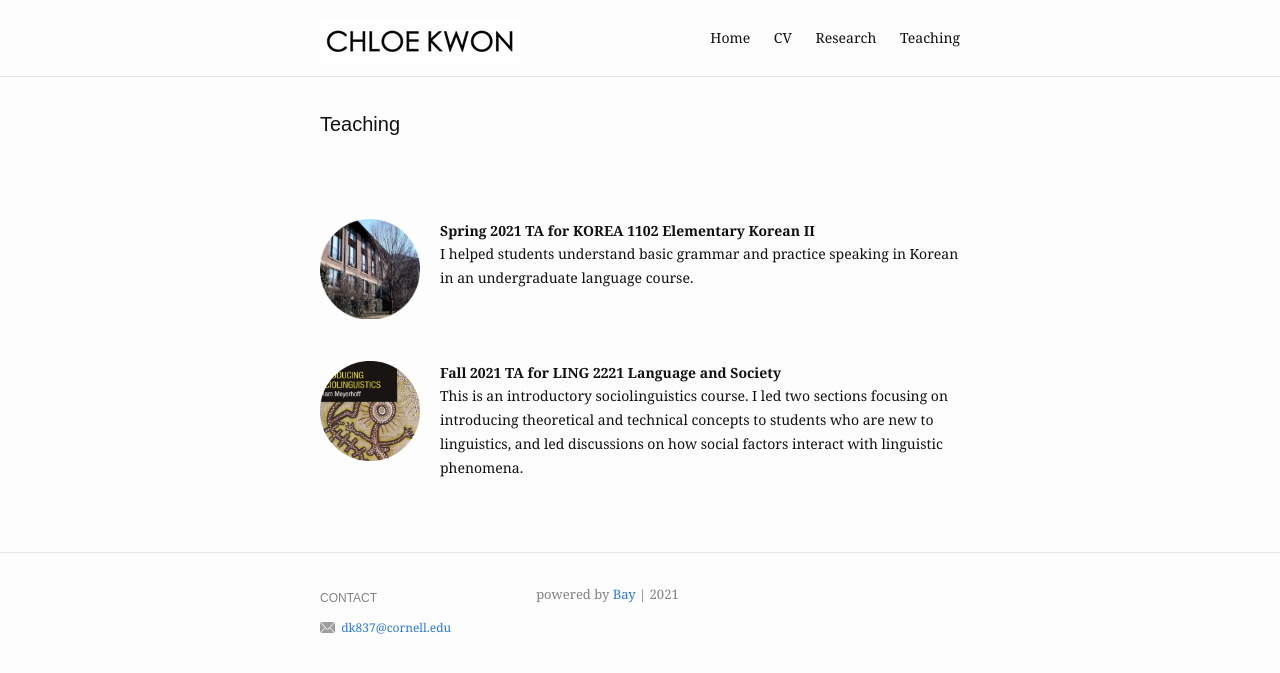
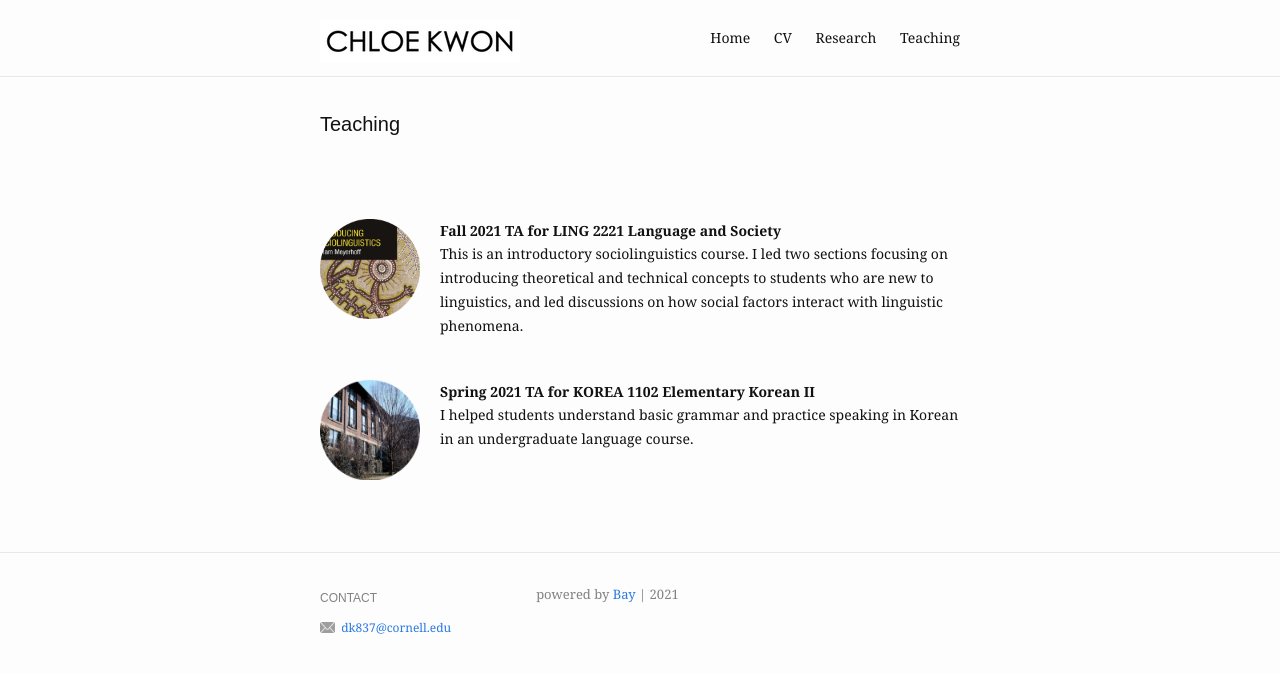
Before and after one commit to chloedkkwon/chloedkkwon.github.io, a Jekyll site: the page built from teaching.md, in a window 1280 px wide. Shown: the top 673 px of the page. Built offline with Jekyll 4.4.1, drawn with Linux system fonts in a browser that asks for light colours.

Commit message:
Add files via upload

```diff
--- a/teaching.md
+++ b/teaching.md
@@ -3,17 +3,19 @@ layout: work
 title: Teaching
 slug: /teaching
 items:
+  - title: Fall 2021 TA for LING 2221 Language and Society
+    image:
+      src: /assets/img/work/meyerhoff.png
+      alt: meyerhoff
+    description: This is an introductory sociolinguistics course. I led two sections focusing on introducing theoretical and technical concepts to students who are new to linguistics, and led discussions on how social factors interact with linguistic phenomena.
+
   - title: Spring 2021 TA for KOREA 1102 Elementary Korean II
     image:
       src: /assets/img/work/rfhall.png
       alt: rfhall
     description: I helped students understand basic grammar and practice speaking in Korean in an undergraduate language course.
 
-  - title: Fall 2021 TA for LING 2221 Language and Society
-    image:
-      src: /assets/img/work/meyerhoff.png
-      alt: meyerhoff
-    description: This is an introductory sociolinguistics course. I led two sections focusing on introducing theoretical and technical concepts to students who are new to linguistics, and led discussions on how social factors interact with linguistic phenomena.
+
 ---
 
 <br />
```
